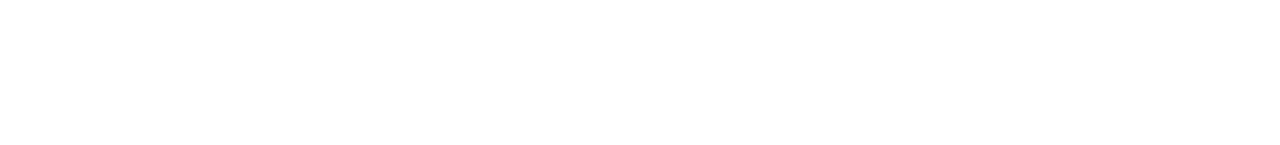
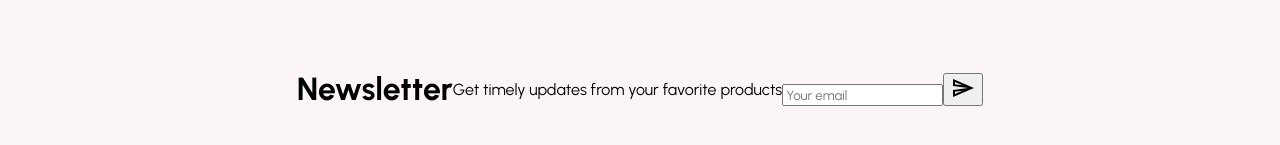
Before and after one commit to Aurelegui/E-Commerce, a React (Create React App) app in the folder ecommerce/: page / in a window 1280 px wide. Shown: the part 2404-2549 px from the top of the page. Before the commit the page ends 2253 px from the top, so only its background shows below. Built offline with nearby package versions, Linux system fonts and the light colour scheme.

Commit message:
Added Newsletter component, included it in Home component

```diff
--- /dev/null
+++ b/ecommerce/src/Components/Newsletter.jsx
@@ -0,0 +1,44 @@
+import styled from 'styled-components';
+import SendOutlinedIcon from '@mui/icons-material/SendOutlined';
+
+const Container = styled.div`
+    height: 60vh;
+    background-color: #fcf5f5;
+    display: flex;
+    align-items: center;
+    justify-content: center;
+`
+const Title = styled.h1`
+
+`
+const Description = styled.div`
+
+`
+const InputContainer = styled.div`
+
+`
+const Input = styled.input`
+
+`
+const Button = styled.button`
+
+`
+
+const Newsletter = () => {
+    return (
+        <Container>
+            <Title>Newsletter</Title>
+            <Description>
+                Get timely updates from your favorite products
+            </Description>
+            <InputContainer>
+                <Input placeholder='Your email' />
+                <Button>
+                    <SendOutlinedIcon />
+                </Button>
+            </InputContainer>
+        </Container>
+    )
+}
+
+export default Newsletter
--- a/ecommerce/src/Pages/Home.jsx
+++ b/ecommerce/src/Pages/Home.jsx
@@ -4,6 +4,7 @@
 import Slider from '../Components/Slider'
 import Categories from '../Components/Categories'
 import Products from '../Components/Products'
+import Newsletter from '../Components/Newsletter'
 
 const Home = () => {
     return (
@@ -13,6 +14,7 @@
             <Slider />
             <Categories />
             <Products />
+            <Newsletter />
         </div>
     )
 }
```
